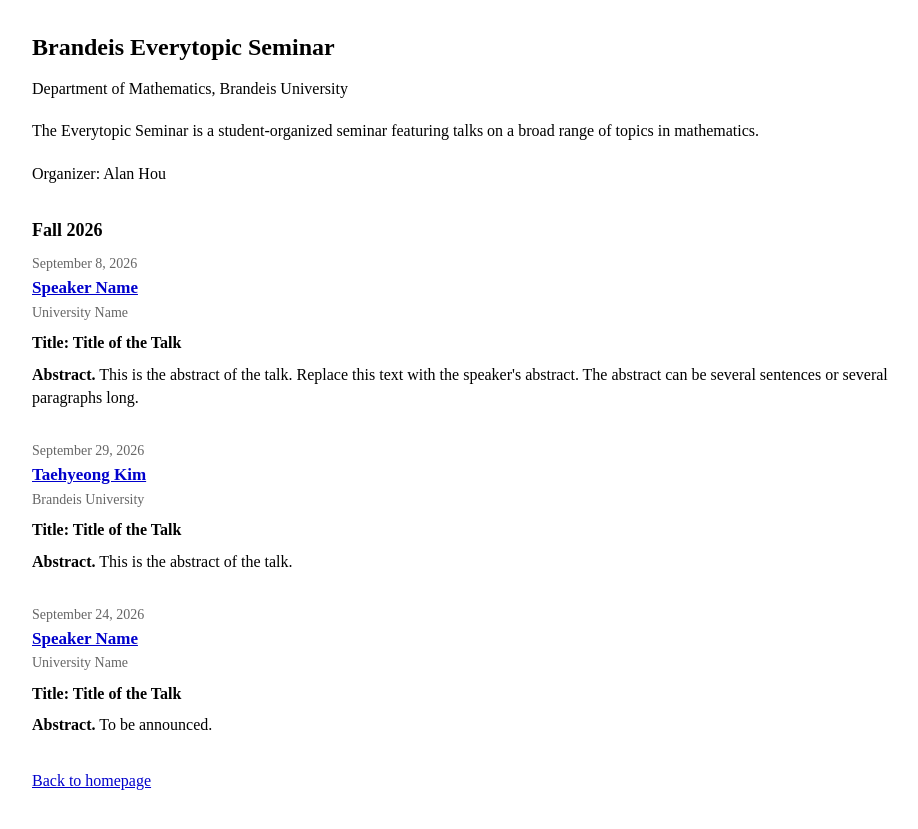
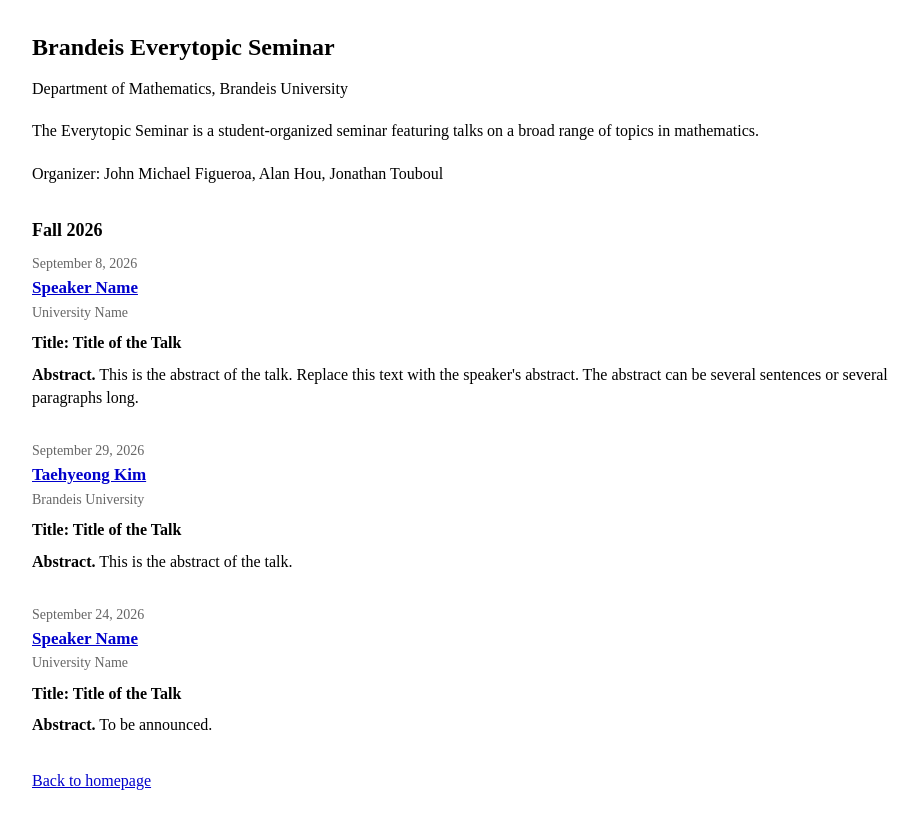
Before and after one commit to axhou/axhou.github.io, a Jekyll site: the page everytopic.html, which Jekyll copies as it is, in a window 1280 px wide. Shown: the top 829 px of the page, without its empty margins (8-926 px from the left). Built offline with Jekyll 4.4.1, drawn with Linux system fonts in a browser that asks for light colours.

Commit message:
Update everytopic.html

```diff
--- a/everytopic.html
+++ b/everytopic.html
@@ -107,7 +107,7 @@
   </p>
 
   <p>
-    Organizer: Alan Hou
+    Organizer: John Michael Figueroa, Alan Hou, Jonathan Touboul
   </p>
 
 
```
